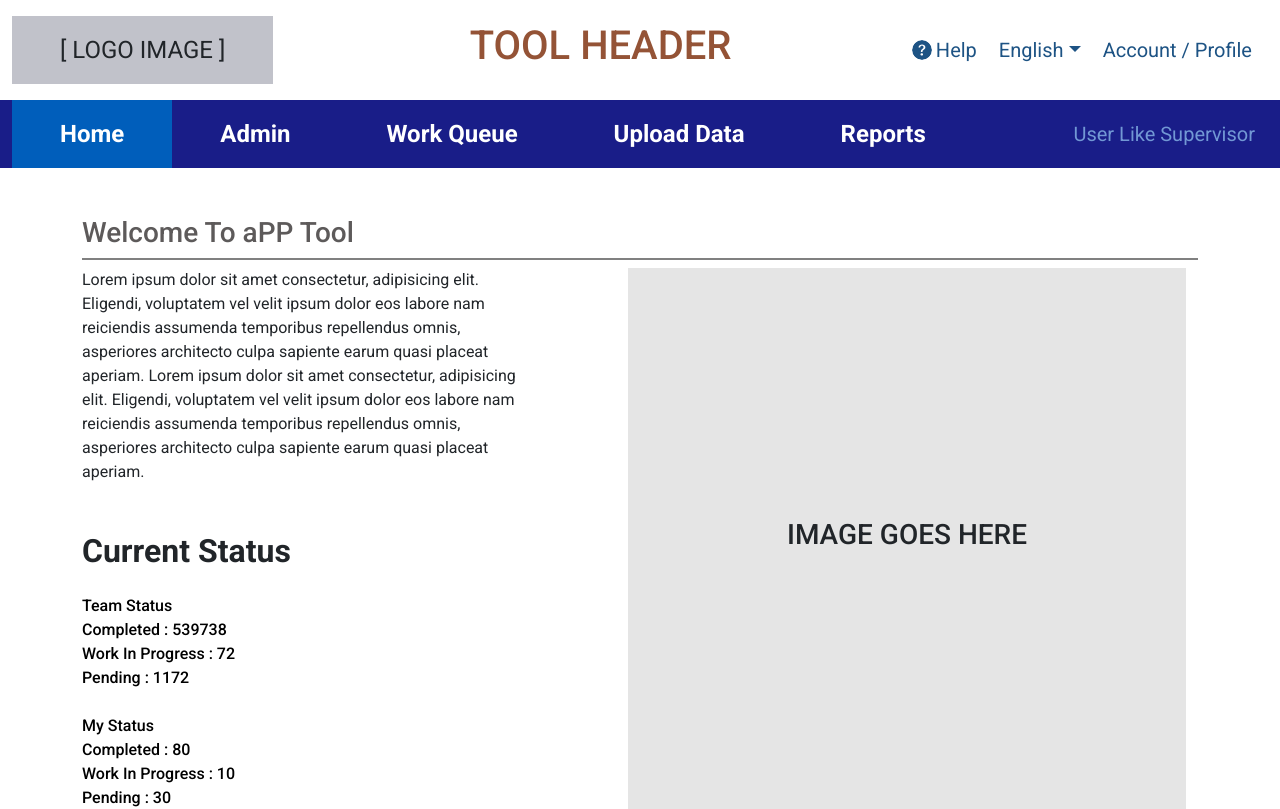
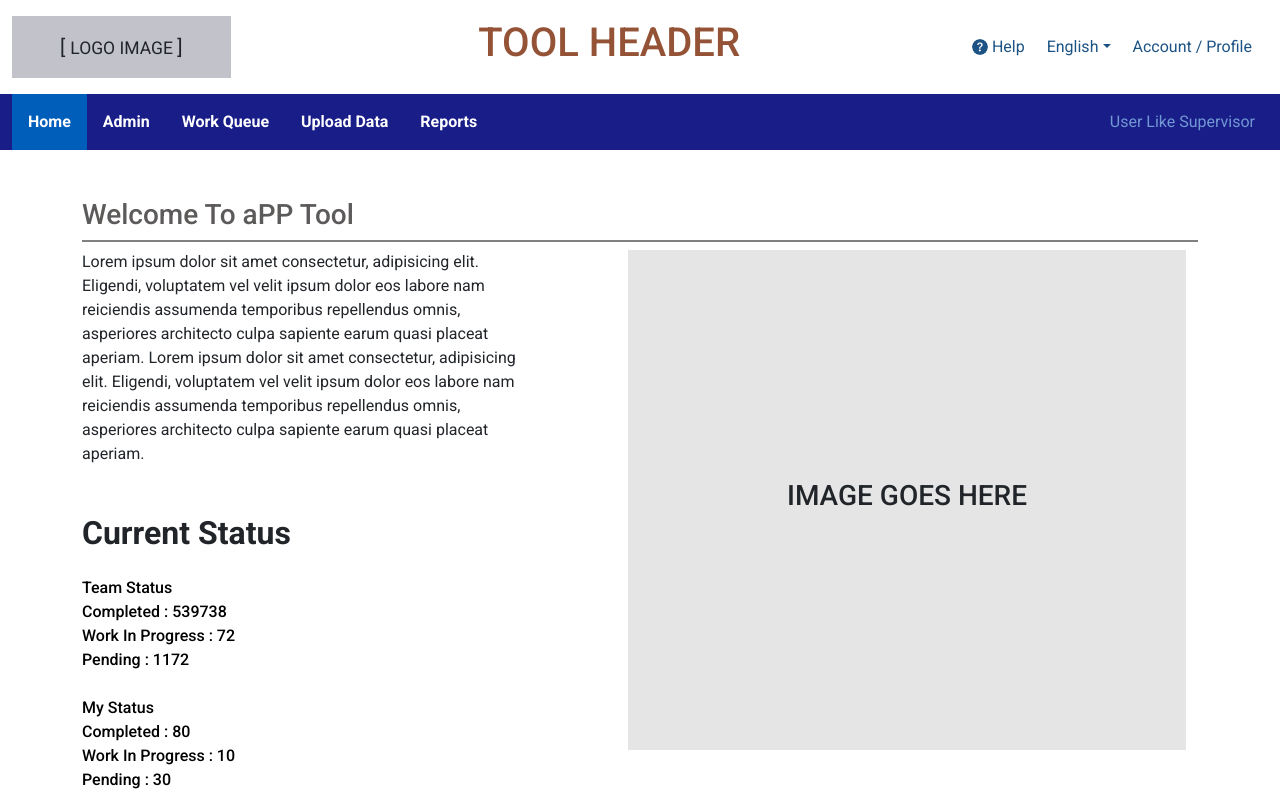
Before and after one commit to JoySarkarBD/college-project, a React (Vite) app: page / in a window 1280 px wide. Shown: the top 809 px of the page. Built offline with nearby package versions, Linux system fonts and the light colour scheme.

Commit message:
fix: css fixing

```diff
--- a/src/components/Banner/Banner.css
+++ b/src/components/Banner/Banner.css
@@ -24,6 +24,7 @@
   align-items: center;
   justify-content: center;
   background: #e5e5e5;
+  height: 500px;
 }
 
 .banner .banner-left-side p {
--- a/src/components/Banner/Banner.jsx
+++ b/src/components/Banner/Banner.jsx
@@ -1,37 +1,39 @@
 import "./Banner.css";
 const Banner = () => {
   return (
-    <div className="container py-5 banner">
-      {/* banner head */}
-      <div className="banner_head">
+    <div className='container py-5 banner'>
+      {/* banner heading title */}
+      <div className='banner_head'>
         <h3>Welcome To aPP Tool</h3>
       </div>
 
-      <div className="row w-100 mt-2 gap-4 gap-md-0 gap-lg-0">
+      <div className='row w-100 mt-2 gap-4 gap-md-0 gap-lg-0'>
         {/* banner left side */}
-        <div className="col-12 col-md-6 col-lg-6 banner-left-side">
+        <div className='col-12 col-md-6 col-lg-6 banner-left-side'>
+          {/* Banner text */}
           <p>
             Lorem ipsum dolor sit amet consectetur, adipisicing elit. Eligendi,
             voluptatem vel velit ipsum dolor eos labore nam reiciendis assumenda
             temporibus repellendus omnis, asperiores architecto culpa sapiente
-            earum quasi placeat aperiam.
-            Lorem ipsum dolor sit amet consectetur, adipisicing elit. Eligendi,
-            voluptatem vel velit ipsum dolor eos labore nam reiciendis assumenda
-            temporibus repellendus omnis, asperiores architecto culpa sapiente
-            earum quasi placeat aperiam.
+            earum quasi placeat aperiam. Lorem ipsum dolor sit amet consectetur,
+            adipisicing elit. Eligendi, voluptatem vel velit ipsum dolor eos
+            labore nam reiciendis assumenda temporibus repellendus omnis,
+            asperiores architecto culpa sapiente earum quasi placeat aperiam.
           </p>
 
-          <div className="mt-5">
-            <h3 className="title">Current Status</h3>
+          {/* status title */}
+          <div className='mt-5'>
+            <h3 className='title'>Current Status</h3>
 
-            <div className="status-items mt-4">
+            {/* status title */}
+            <div className='status-items mt-4'>
               <p>Team Status</p>
               <p>Completed : 539738</p>
               <p>Work In Progress : 72</p>
               <p>Pending : 1172</p>
             </div>
 
-            <div className="mt-4 status-items">
+            <div className='mt-4 status-items'>
               <p>My Status</p>
               <p>Completed : 80</p>
               <p>Work In Progress : 10</p>
@@ -40,7 +42,7 @@ const Banner = () => {
           </div>
         </div>
         {/* banner right side */}
-        <div className="col-12 col-md-6 col-lg-6 banner-img-area">
+        <div className='col-12 col-md-6 col-lg-6 banner-img-area'>
           <h3>IMAGE GOES HERE</h3>
         </div>
       </div>
--- a/src/components/Header/Header.jsx
+++ b/src/components/Header/Header.jsx
@@ -5,9 +5,14 @@ const Header = () => {
   return (
     <nav className='navbar navbar-expand-lg bg-body-tertiary my-2'>
       <div className='container-fluid'>
-        <div className='navbar-brand logo_img fs-4 py-3 px-5' href='#'>
-          <span> [ LOGO IMAGE ]</span>
+        {/* Logo Image */}
+        <div
+          className='navbar-brand logo_img  py-3 px-lg-5 px-md-3 px-sm-1'
+          href='#'>
+          [ <small className='fs-lg-3 fs-md-4 fs-sm-5'> LOGO IMAGE </small> ]
         </div>
+
+        {/* Navigation toggle button */}
         <button
           className='navbar-toggler'
           type='button'
@@ -18,41 +23,51 @@ const Header = () => {
           aria-label='Toggle navigation'>
           <span className='navbar-toggler-icon'></span>
         </button>
+        {/* Navigation section */}
         <div className='collapse navbar-collapse' id='navbarText'>
+          {/* Header title */}
           <div className='navbar-nav text-center mx-auto mb-2 mb-lg-0'>
-            <h1 className='header_title fw-semibold fs-1'>TOOL HEADER</h1>
+            <h1 className='header_title fw-semibold fs-lg-1 fs-md-2 fs-sm-3'>
+              TOOL HEADER
+            </h1>
           </div>
+          {/* header right part */}
           <div className='d-flex '>
             <ul className='navbar-nav'>
-              <li className='nav-item d-flex align-items-center fs-5 me-3 '>
+              {/* Help */}
+              <li className='nav-item d-flex align-items-center  me-3 '>
                 <BsQuestionCircleFill className='me-1 icons_style' />{" "}
-                <span className='fw-semibold item_color'>Help</span>
+                <span className='fw-semibold item_color fs-lg-4 fs-md-5 fs-sm-6'>
+                  Help
+                </span>
               </li>
-              <li className='nav-item d-flex align-items-center fs-5 me-3'>
+              {/* Language dropdown part */}
+              <li className='nav-item d-flex align-items-center  me-3'>
                 <div className='dropdown'>
                   <button
-                    className='border-0 dropdown-toggle bg-transparent fw-semibold item_color'
+                    className='border-0 dropdown-toggle bg-transparent fw-semibold item_color fs-lg-4 fs-md-5 fs-sm-6'
                     type='button'
                     data-bs-toggle='dropdown'
                     aria-expanded='false'>
                     English
                   </button>
                   <ul className='dropdown-menu'>
-                    <li>
-                      <a className='dropdown-item fw-bold item_color' href='#'>
+                    <li className='fs-lg-4 fs-md-5 fs-sm-6'>
+                      <a className='dropdown-item fw-bold item_color ' href='#'>
                         বাংলা
                       </a>
                     </li>
-                    <li>
-                      <a className='dropdown-item fw-bold item_color' href='#'>
+                    <li className='fs-lg-4 fs-md-5 fs-sm-6'>
+                      <a className='dropdown-item fw-bold item_color ' href='#'>
                         हिंदी
                       </a>
                     </li>
                   </ul>
                 </div>
               </li>
-              <li className='nav-item d-flex align-items-center fs-5 me-3'>
-                <span className='fw-semibold item_color'>
+              {/* account / profile part */}
+              <li className='nav-item d-flex align-items-center  me-3'>
+                <span className='fw-semibold item_color fs-lg-4 fs-md-5 fs-sm-6'>
                   {" "}
                   Account / Profile{" "}
                 </span>
--- a/src/components/Shared/Navbar/Navbar.jsx
+++ b/src/components/Shared/Navbar/Navbar.jsx
@@ -8,6 +8,7 @@ const Navbar = () => {
       <Header />
       <nav className='navbar navbar-expand-lg nav_section p-0'>
         <div className='container-fluid '>
+          {/* navigation toggle button */}
           <button
             className='navbar-toggler'
             type='button'
@@ -18,60 +19,66 @@ const Navbar = () => {
             aria-label='Toggle navigation'>
             <span className='navbar-toggler-icon text-primary'></span>
           </button>
+          {/* Navigation section */}
           <div className='collapse navbar-collapse' id='navbarNav'>
             {/* Left side navigation */}
             <ul className='navbar-nav me-auto mb-2 mb-lg-0'>
               <li className='nav-item'>
+                {/* Home Nav */}
                 <NavLink
                   className={({ isActive }) =>
                     isActive
-                      ? "active_link nav-link fw-bold fs-4 py-3 px-5"
-                      : "nav-link fw-bold fs-4 py-3 px-5"
+                      ? "active_link nav-link fw-bold fs-lg-3 fs-md-4 fs-sm-5 py-3 px-3"
+                      : "nav-link fw-bold fs-lg-3 fs-md-4 fs-sm-5 py-3 px-3"
                   }
                   aria-current='page'
                   to='/'>
                   Home
                 </NavLink>
               </li>
+              {/* Admin Nav */}
               <li className='nav-item'>
                 <NavLink
                   className={({ isActive }) =>
                     isActive
-                      ? "active_link nav-link fw-bold fs-4 py-3 px-5"
-                      : "nav-link fw-bold fs-4 py-3 px-5"
+                      ? "active_link nav-link fw-bold fs-lg-3 fs-md-4 fs-sm-5 py-3 px-3"
+                      : "nav-link fw-bold fs-lg-3 fs-md-4 fs-sm-5 py-3 px-3"
                   }
                   to='admin'>
                   Admin
                 </NavLink>
               </li>
+              {/* Work Queue Nav */}
               <li className='nav-item'>
                 <NavLink
                   className={({ isActive }) =>
                     isActive
-                      ? "active_link nav-link fw-bold fs-4 py-3 px-5"
-                      : "nav-link fw-bold fs-4 py-3 px-5"
+                      ? "active_link nav-link fw-bold fs-lg-3 fs-md-4 fs-sm-5 text-lg text-md  py-3 px-3"
+                      : "nav-link fw-bold fs-lg-3 fs-md-4 fs-sm-5 py-3 px-3"
                   }
                   to='work-queue'>
                   Work Queue
                 </NavLink>
               </li>
+              {/*   Upload Data Nav */}
               <li className='nav-item'>
                 <NavLink
                   className={({ isActive }) =>
                     isActive
-                      ? "active_link nav-link fw-bold fs-4 py-3 px-5"
-                      : "nav-link fw-bold fs-4 py-3 px-5"
+                      ? "active_link nav-link fw-bold fs-lg-3 fs-md-4 fs-sm-5 py-3 px-3"
+                      : "nav-link fw-bold fs-lg-3 fs-md-4 fs-sm-5 py-3 px-3"
                   }
                   to='upload-data'>
                   Upload Data
                 </NavLink>
               </li>
+              {/*   Reports Nav */}
               <li className='nav-item'>
                 <NavLink
                   className={({ isActive }) =>
                     isActive
-                      ? "active_link nav-link fw-bold fs-4 py-3 px-5"
-                      : "nav-link fw-bold fs-4 py-3 px-5"
+                      ? "active_link nav-link fw-bold fs-lg-3 fs-md-4 fs-sm-5 py-3 px-3"
+                      : "nav-link fw-bold fs-lg-3 fs-md-4 fs-sm-5 py-3 px-3"
                   }
                   to='reports'>
                   Reports
@@ -81,7 +88,7 @@ const Navbar = () => {
 
             {/* right side  */}
             <div className='d-flex'>
-              <button className='btn supervisor_btn bg-transparent fw-normal fs-5 '>
+              <button className='btn supervisor_btn bg-transparent fw-normal fs-lg-3 fs-md-4 fs-sm-5 '>
                 User Like Supervisor
               </button>
             </div>
--- a/src/pages/Reports/Reports.jsx
+++ b/src/pages/Reports/Reports.jsx
@@ -4,7 +4,9 @@ const Reports = () => {
   return (
     <div>
       <PageTitle title='Reports' />
-      <h1>Reports Coming Soon</h1>
+      <h1 className='text-center my-5 text-secondary'>
+        Reports Coming Soon...
+      </h1>
     </div>
   );
 };
--- a/src/pages/UploadData/UploadData.jsx
+++ b/src/pages/UploadData/UploadData.jsx
@@ -4,7 +4,9 @@ const UploadData = () => {
   return (
     <div>
       <PageTitle title='Upload Data' />
-      <h1>Upload Data Coming Soon</h1>
+      <h1 className='text-center my-5 text-secondary'>
+        Upload Data Coming Soon...
+      </h1>
     </div>
   );
 };
--- a/src/pages/WorkQueue/WorkQueue.jsx
+++ b/src/pages/WorkQueue/WorkQueue.jsx
@@ -4,7 +4,9 @@ const WorkQueue = () => {
   return (
     <div>
       <PageTitle title='Work Queue' />
-      <h1>Work Queue Coming Soon</h1>
+      <h1 className='text-center my-5 text-secondary'>
+        Work Queue Coming Soon...
+      </h1>
     </div>
   );
 };
```
Lines whose indentation alone changed are shown as unchanged.
